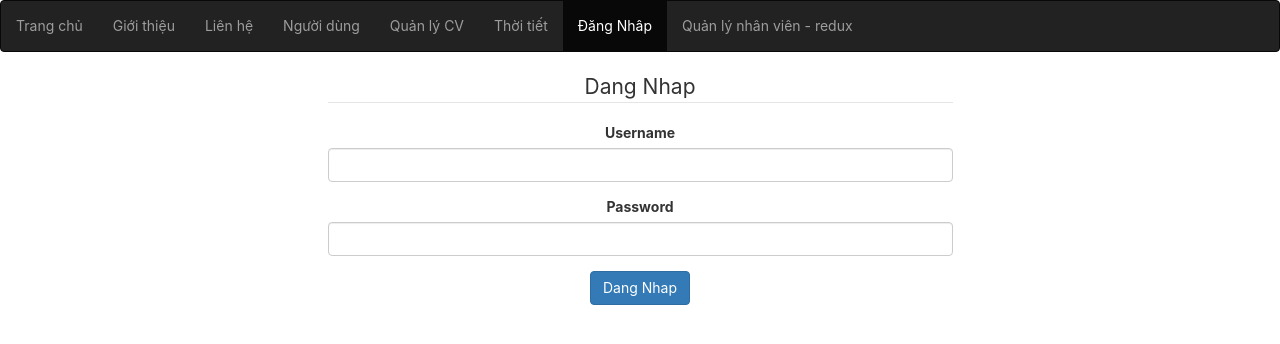
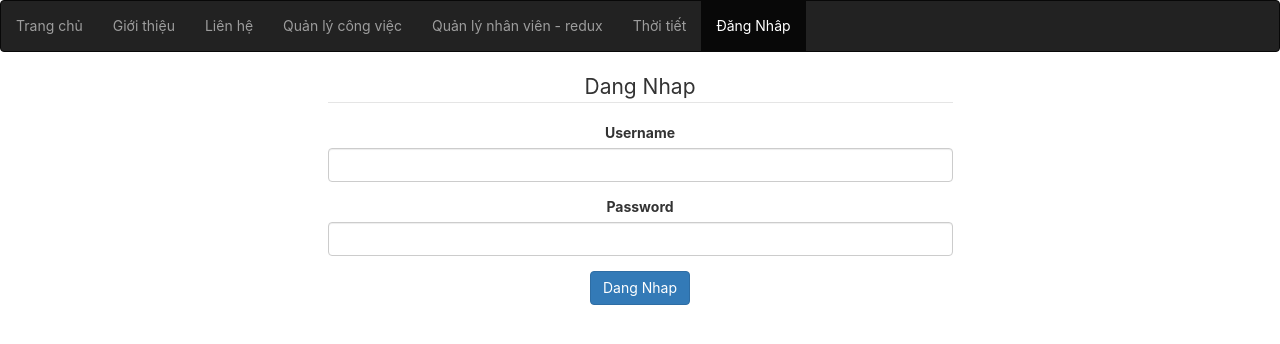
Before and after one commit to minhhieu6689/reactjs-task-management, a React (Create React App) app in the folder reactjs/: page /Login in a window 1280 px wide. Shown: the top 344 px of the page. Built offline with nearby package versions, Linux system fonts and the light colour scheme.

Commit message:
Fix bug employee

```diff
--- a/reactjs/src/component/EmployeeReducer/EmployeeForm.js
+++ b/reactjs/src/component/EmployeeReducer/EmployeeForm.js
@@ -47,6 +47,7 @@ class EmployeeForm extends Component {
     }
 
     closeEmployeeForm = (e) => {
+        e.preventDefault();
         this.handleSetStateEmpty()
         this.props.openAddEmployeeForm(false)
     }
@@ -107,11 +108,11 @@ class EmployeeForm extends Component {
                             <input type="text" value={this.state.phone} className="form-control" name="phone" onChange={this.handleChange} />
                         </div>
                         <div className="text-center">
-                            <button className="btn btn-success" onClick={this.onSubmit}>
-                                <span className="fa fa-arrow-circle-down" aria-hidden="true"> Lưu lại </span>
+                            <button className="btn btn-success" type="button" onClick={this.onSubmit}>
+                                <span className="fa fa-arrow-circle-down" > Lưu lại </span>
                             </button>&nbsp;
-                                    <button className="btn btn-danger">
-                                <span className="fa fa-times" aria-hidden="true" onClick={this.closeEmployeeForm}> Hủy bỏ </span>
+                                    <button type="button" className="btn btn-danger" onClick={this.closeEmployeeForm}>
+                                <span className="fa fa-times" > Hủy bỏ </span>
                             </button>&nbsp;
                                 </div>
                     </form>
--- a/reactjs/src/component/EmployeeReducer/EmployeeItem.js
+++ b/reactjs/src/component/EmployeeReducer/EmployeeItem.js
@@ -2,12 +2,15 @@ import React, { Component } from 'react';
 import { openUpdateEmployeeForm, deleteEmployee } from '../../actions/employeeAction'
 import { connect } from 'react-redux';
 class EmployeeItem extends Component {
-    updateEmployee = (id) =>{
+    updateEmployee = (id) => {
         this.props.openUpdateEmployeeForm(id)
     }
 
-    deleteEmployee = (id) =>{
-        this.props.deleteEmployee(id)
+    deleteEmployee = (id) => {
+        var r = window.confirm("Bạn có chắc chắn muốn xóa!");
+        if (r == true) {
+            this.props.deleteEmployee(id)
+        }
     }
     render() {
         return (
@@ -17,7 +20,7 @@ class EmployeeItem extends Component {
                 <td className="text-center">{this.props.name}</td>
                 <td className="text-center">{this.props.email}</td>
                 <td className="text-center">{this.props.phone}</td>
-                <td className="text-center" index={this.props.index} style={{width:'200px'}}>
+                <td className="text-center" index={this.props.index} style={{ width: '200px' }}>
                     <button data-index={this.props.index} type="button" className="btn btn-warning" onClick={() => this.updateEmployee(this.props.id)}>
                         <span className="fa fa-pencil mr-5" aria-hidden="true"></span>
                             Sửa
@@ -39,5 +42,5 @@ function mapStateToProps(state) {
 }
 
 export default connect(
-    mapStateToProps, {openUpdateEmployeeForm, deleteEmployee }
+    mapStateToProps, { openUpdateEmployeeForm, deleteEmployee }
 )(EmployeeItem);
--- a/reactjs/src/component/EmployeeReducer/EmployeeList.js
+++ b/reactjs/src/component/EmployeeReducer/EmployeeList.js
@@ -10,7 +10,7 @@ class EmployeeList extends Component {
 
     render() {
         const employeeItem = this.props.employees.map( (item,index)=>{
-            return<EmployeeItem index={index} id={item.id} name={item.name} email={item.email} phone ={item.phone} />
+            return<EmployeeItem key={index} index={index} id={item.id} name={item.name} email={item.email} phone ={item.phone} />
         })
         return (
             <div className="row mt-15">
--- a/reactjs/src/component/Menu.js
+++ b/reactjs/src/component/Menu.js
@@ -17,18 +17,22 @@ const menus = [
         to: '/Contact',
         exact: false,
     },
-    {
-        name: 'Người dùng',
-        to: '/Userspage',
-        exact: false,
-    },
+    // {
+    //     name: 'Người dùng',
+    //     to: '/Userspage',
+    //     exact: false,
+    // },
 
     {
-        name: 'Quản lý CV',
+        name: 'Quản lý công việc',
         to: '/QuanLy',
         exact: false,
     },
-
+    {
+        name: 'Quản lý nhân viên - redux',
+        to: '/Employee-Redux',
+        exact: false,
+    },
     {
         name: 'Thời tiết',
         to: '/Apiweather',
@@ -39,11 +43,6 @@ const menus = [
         to: '/Login',
         exact: false,
     },
-    {
-        name: 'Quản lý nhân viên - redux',
-        to: '/Employee-Redux',
-        exact: false,
-    }
 ]
 const MenuLink = ({
     label, // nội dung trong thẻ
```
